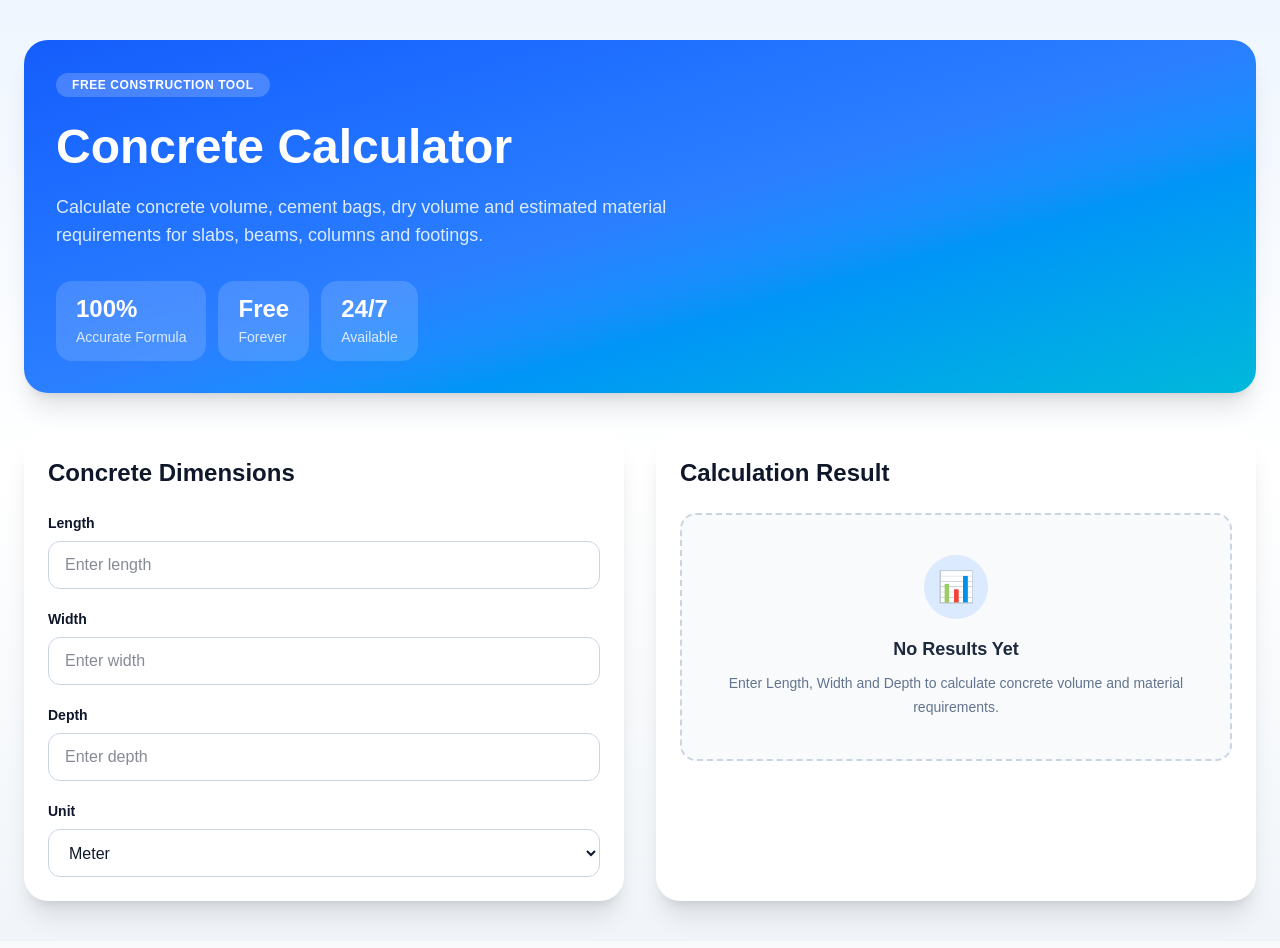
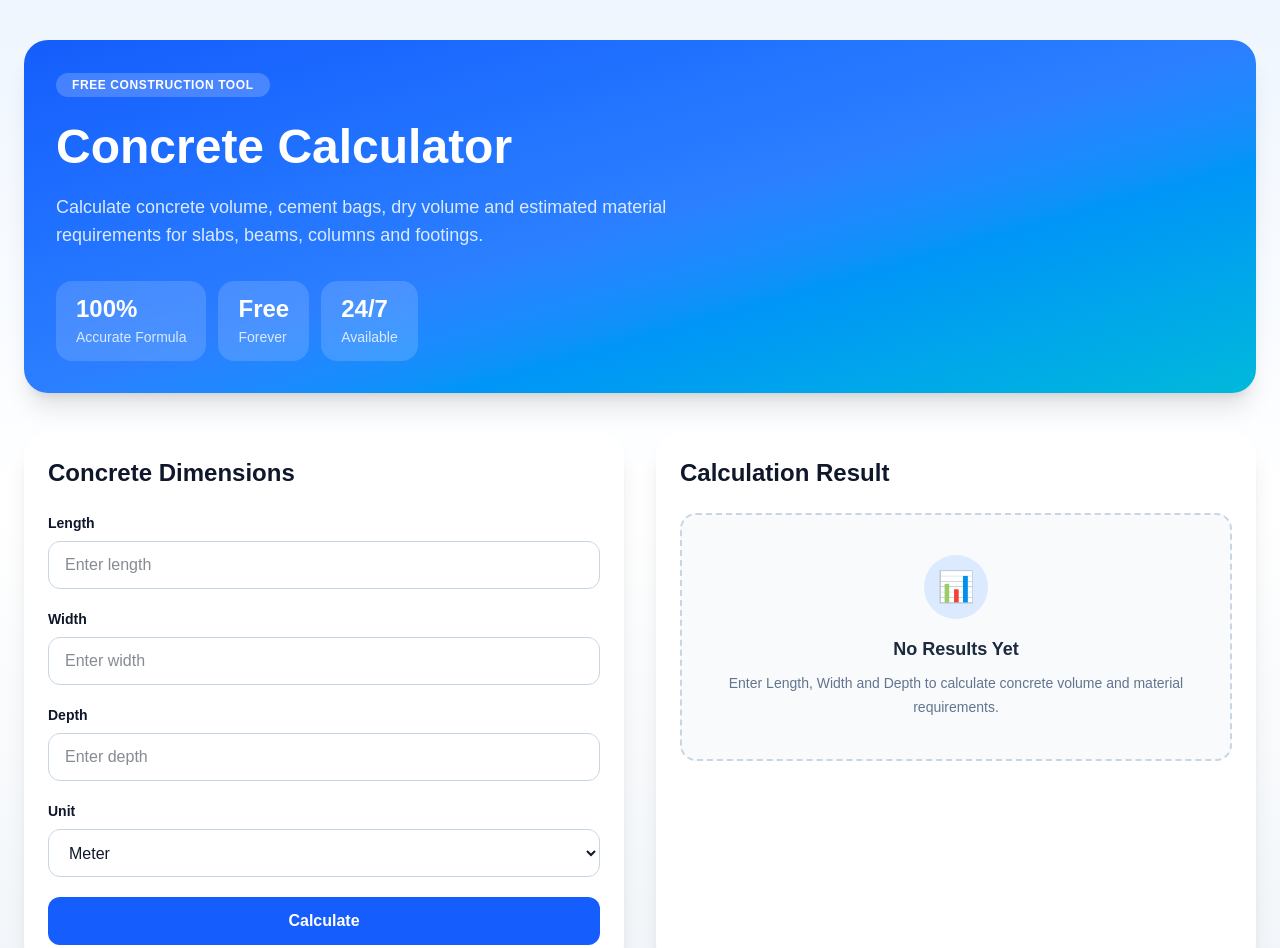
Before and after one commit to km7max-cmd/cornerspan, a Next.js app: page /calculators/concrete in a window 1280 px wide. Shown: the top 948 px of the page. Built offline with nearby package versions, Linux system fonts and the light colour scheme.

Commit message:
Add error handling to CalculatorForm component
Added error prop to display validation messages.

```diff
--- a/app/calculators/concrete/components/CalculatorForm.tsx
+++ b/app/calculators/concrete/components/CalculatorForm.tsx
@@ -3,10 +3,12 @@ type CalculatorFormProps = {
   width: string;
   depth: string;
   unit: string;
+  error: string;
   setLength: (value: string) => void;
   setWidth: (value: string) => void;
   setDepth: (value: string) => void;
   setUnit: (value: string) => void;
+  onCalculate: () => void;
 };
 
 export default function CalculatorForm({
@@ -14,10 +16,12 @@ export default function CalculatorForm({
   width,
   depth,
   unit,
+  error,
   setLength,
   setWidth,
   setDepth,
   setUnit,
+  onCalculate,
 }: CalculatorFormProps) {
   return (
     <section className="rounded-3xl bg-white p-6 shadow-xl">
@@ -35,6 +39,7 @@ export default function CalculatorForm({
 
           <input
             type="number"
+            min="0"
             value={length}
             onChange={(e) => setLength(e.target.value)}
             placeholder="Enter length"
@@ -49,6 +54,7 @@ export default function CalculatorForm({
 
           <input
             type="number"
+            min="0"
             value={width}
             onChange={(e) => setWidth(e.target.value)}
             placeholder="Enter width"
@@ -63,6 +69,7 @@ export default function CalculatorForm({
 
           <input
             type="number"
+            min="0"
             value={depth}
             onChange={(e) => setDepth(e.target.value)}
             placeholder="Enter depth"
@@ -88,6 +95,19 @@ export default function CalculatorForm({
           </select>
         </div>
 
+        {error && (
+          <div className="rounded-xl bg-red-50 p-3 text-sm font-medium text-red-600">
+            {error}
+          </div>
+        )}
+
+        <button
+          onClick={onCalculate}
+          className="h-12 w-full rounded-xl bg-blue-600 font-semibold text-white transition hover:bg-blue-700"
+        >
+          Calculate
+        </button>
+
       </div>
 
     </section>
```
